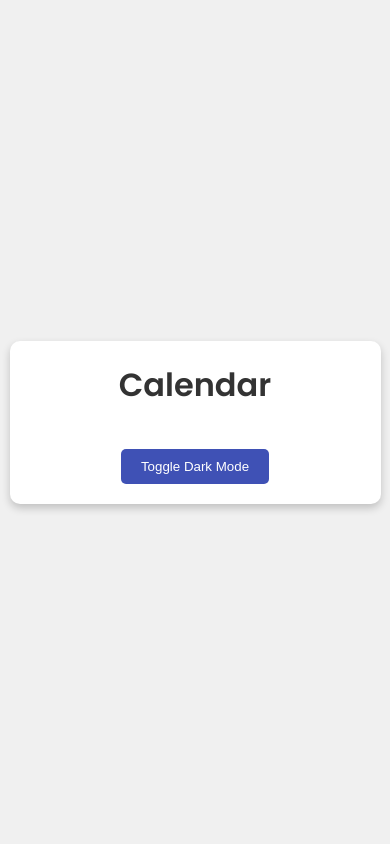
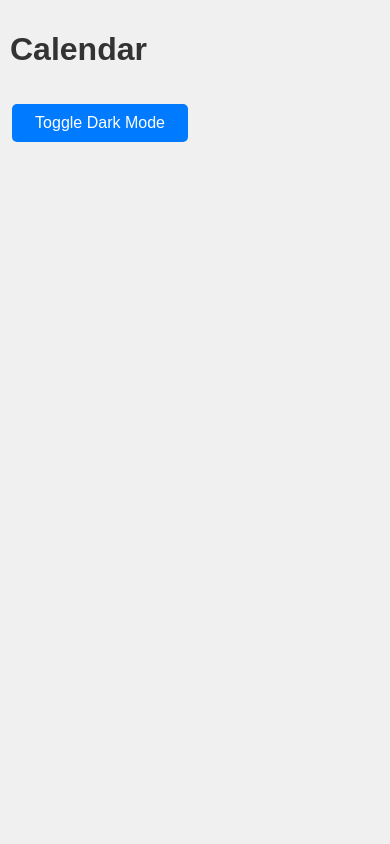
Before and after one commit to Nhlobo/Calendar-app, a Flask app: page / in a window 390 px wide. Run offline with Flask 3, Linux system fonts and the light colour scheme; the visitor is signed in with stand-in values (Sample User, id 1).

Commit message:
Update styles.css

```diff
--- a/static/css/styles.css
+++ b/static/css/styles.css
@@ -1,76 +1,104 @@
-@import url('https://fonts.googleapis.com/css2?family=Poppins:wght@400;600&display=swap');
-
-:root {
-    --light-bg: #f0f0f0;
-    --light-text: #333;
-    --dark-bg: #2e2e2e;
-    --dark-text: #f0f0f0;
-    --accent-color: #3f51b5;
+/* General Styles */
+body {
+  margin: 0;
+  padding: 0;
+  font-family: 'Poppins', sans-serif;
+  background-color: #f0f0f0;
+  color: #333;
+  transition: background-color 0.3s, color 0.3s;
 }
 
-body {
-    font-family: 'Poppins', sans-serif;
-    display: flex;
-    justify-content: center;
-    align-items: center;
-    height: 100vh;
-    margin: 0;
-    transition: background-color 0.3s, color 0.3s;
+header {
+  background-color: #007bff;
+  color: #fff;
+  padding: 15px;
+  text-align: center;
+  position: sticky;
+  top: 0;
 }
 
-body.light-mode {
-    background-color: var(--light-bg);
-    color: var(--light-text);
+header h1 {
+  margin: 0;
+  font-size: 24px;
 }
 
-body.dark-mode {
-    background-color: var(--dark-bg);
-    color: var(--dark-text);
+button {
+  background-color: #007bff;
+  border: none;
+  color: white;
+  padding: 10px 20px;
+  text-align: center;
+  text-decoration: none;
+  display: inline-block;
+  font-size: 16px;
+  margin: 4px 2px;
+  cursor: pointer;
+  border-radius: 5px;
 }
 
-.calendar-container {
-    display: flex;
-    flex-direction: column;
-    align-items: center;
-    text-align: center;
-    padding: 20px;
-    box-shadow: 0 4px 8px rgba(0, 0, 0, 0.2);
-    border-radius: 10px;
-    background-color: white;
-    max-width: 600px;
-    width: 100%;
+button:hover {
+  background-color: #0056b3;
 }
 
-h1, h2, h3 {
-    font-weight: 600;
-    margin: 10px 0;
+/* Calendar Container */
+.calendar-container {
+  display: grid;
+  grid-template-columns: repeat(7, 1fr);
+  gap: 10px;
+  padding: 20px;
 }
 
-.btn {
-    background-color: var(--accent-color);
-    color: white;
-    padding: 10px 20px;
-    border: none;
-    border-radius: 5px;
-    cursor: pointer;
-    margin: 10px 0;
+.calendar-cell {
+  border: 1px solid #ddd;
+  text-align: center;
+  padding: 10px;
+  border-radius: 8px;
+  background-color: #fff;
+  color: #333;
+  transition: background-color 0.3s, color 0.3s;
 }
 
-.btn:hover {
-    background-color: #2c3e50;
+.calendar-cell:hover {
+  background-color: #e0e0e0;
 }
 
-@media (max-width: 768px) {
-    .calendar-container {
-        width: 90%;
-        padding: 10px;
-    }
+@media only screen and (max-width: 768px) {
+  .calendar-container {
+    grid-template-columns: repeat(3, 1fr);
+    padding: 10px;
+  }
+
+  .calendar-cell {
+    font-size: 14px;
+  }
 }
 
-/* Calendar grid styles */
-.calendar-grid {
-    display: grid;
-    grid-template-columns: repeat(7, 1fr);
-    grid-gap: 10px;
-    margin-top: 20px;
+@media only screen and (max-width: 480px) {
+  .calendar-container {
+    grid-template-columns: repeat(2, 1fr);
+  }
+}
+
+/* Light/Dark Mode */
+body.dark-mode {
+  background-color: #333;
+  color: #f0f0f0;
+}
+
+.calendar-cell.dark-mode {
+  background-color: #444;
+  color: #fff;
+  border: 1px solid #555;
+}
+
+header.dark-mode {
+  background-color: #222;
+}
+
+button.dark-mode {
+  background-color: #555;
+}
+
+button.dark-mode:hover {
+  background-color: #444;
     }
```
